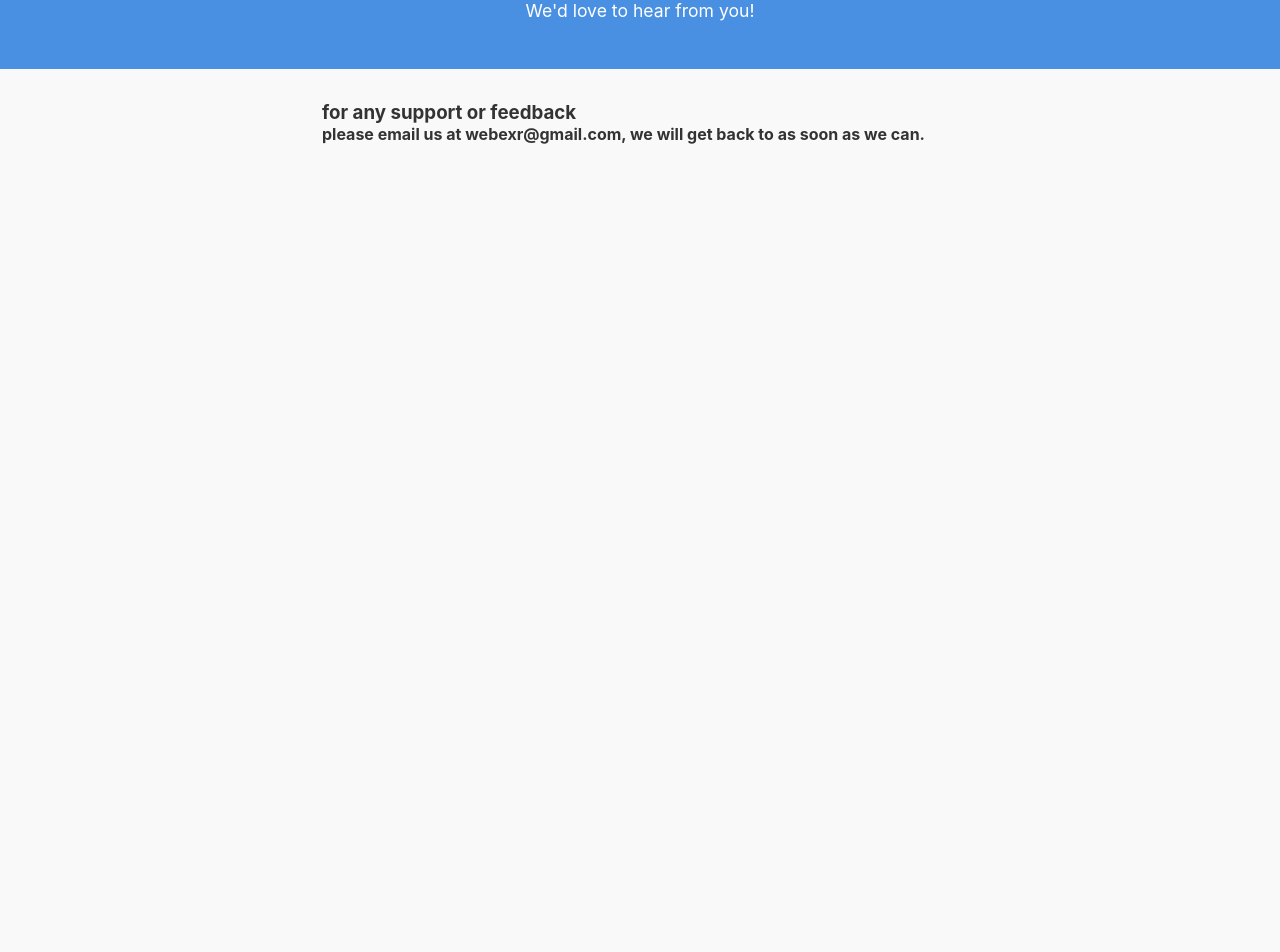
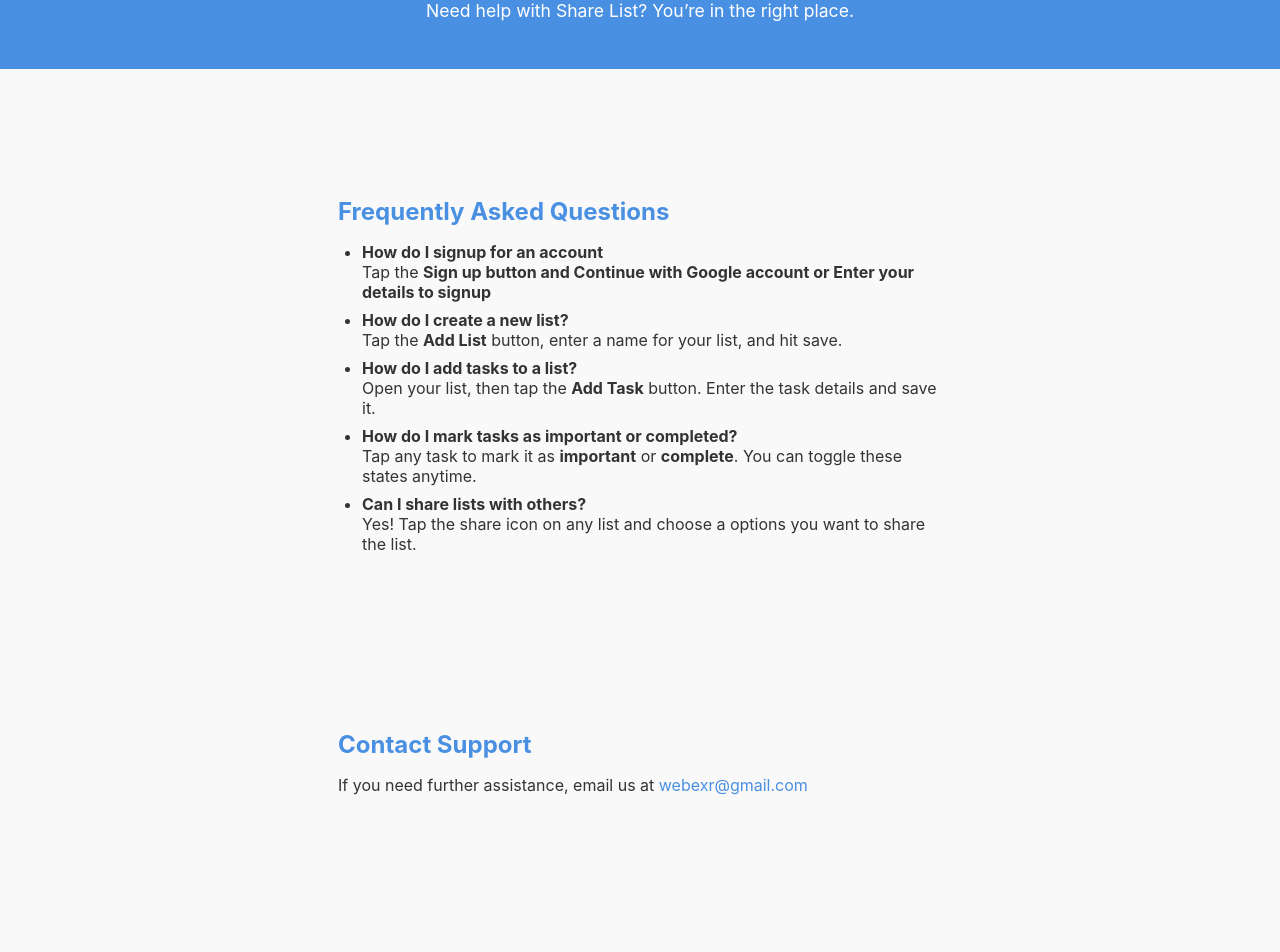
Before and after one commit to ansarsheik/sharelistweb, a plain HTML site: page contact.html in a window 1280 px wide. Shown: the part 165-1117 px from the top of the page. Before the commit the page ends 800 px from the top, so only its background shows below. Drawn offline with Linux system fonts and the light colour scheme.

Commit message:
update contact file

```diff
--- a/contact.html
+++ b/contact.html
@@ -2,7 +2,7 @@
 <html lang="en">
 <head>
   <meta charset="UTF-8" />
-  <title>Contact – Share List</title>
+  <title>Support – Share List</title>
   <link rel="stylesheet" href="css/style.css" />
 </head>
 <body>
@@ -12,13 +12,46 @@
     <a href="contact.html">Contact</a>
   </nav>
   <header>
-    <h1>Contact Us</h1>
-    <p>We'd love to hear from you!</p>
+    <h1>Support</h1>
+    <p>Need help with Share List? You’re in the right place.</p>
   </header>
   <main>
-    <h3>for any support or feedback </h3>
-    <h4>please email us at webexr@gmail.com, we will get back to as soon as we can.</h4>
+    <section>
+      <h2>Frequently Asked Questions</h2>
+      <ul>
+        <li>
+          <strong>How do I signup for an account</strong><br />
+          Tap the <strong>Sign up button and Continue with Google account or Enter your details to signup</strong>
+        </li>
+        <li>
+          <strong>How do I create a new list?</strong><br />
+          Tap the <strong>Add List</strong> button, enter a name for your list, and hit save.
+        </li>
+        <li>
+          <strong>How do I add tasks to a list?</strong><br />
+          Open your list, then tap the <strong>Add Task</strong> button. Enter the task details and save it.
+        </li>
+        <li>
+          <strong>How do I mark tasks as important or completed?</strong><br />
+          Tap any task to mark it as <strong>important</strong> or <strong>complete</strong>. You can toggle these states anytime.
+        </li>
+        <li>
+          <strong>Can I share lists with others?</strong><br />
+          Yes! Tap the share icon on any list and choose a options you want to share the list.
+        </li>
+      </ul>
+    </section>
+
+
+    <section>
+      <h2>Contact Support</h2>
+      <p>If you need further assistance, email us at <a href="mailto:webexr@gmail.com">webexr@gmail.com</a></p>
+    </section>
+
+    <section>
+      <h2>App Version</h2>
+      <p>You are using Share List for iOS v1.0.0</p>
+    </section>
   </main>
-
 </body>
 </html>
```
